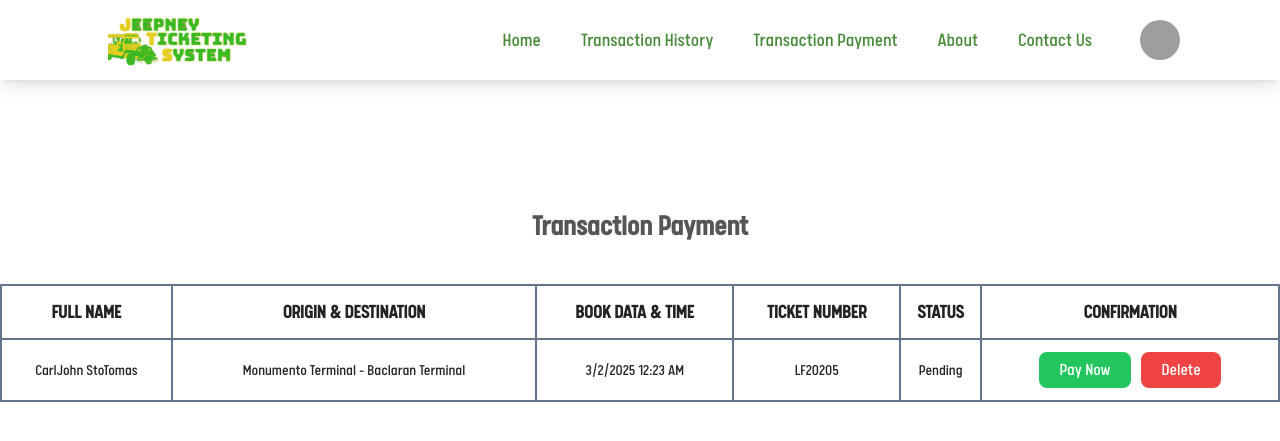
After one commit to CodeWithRibo/JeepneyTicketingSystem, a PHP site: page /public/include/transaction_payment.php in a window 1280 px wide. The commit adds this page. Shown: the top 441 px of the page. Run offline with PHP 8.4, Linux system fonts and the light colour scheme; style sheets or scripts are compiled from the project's sources; grey boxes are pictures that could not be loaded.

Commit message:
adding file & progress payment transaction

```diff
--- /dev/null
+++ b/public/Include/transaction_payment.php
@@ -0,0 +1,111 @@
+<!DOCTYPE html>
+<html lang="en">
+<head>
+    <meta charset="UTF-8">
+    <meta name="viewport" content="width=device-width, initial-scale=1.0">
+    <title>Transaction Payment</title>
+    <link rel="stylesheet" href="/jts/src/output.css" />
+    <link rel="stylesheet" href="/jts/src/input.css" />
+    <link rel="stylesheet" href="/jts/src/plugin.css" />
+    <link rel="stylesheet" href="/jts/src/custom.css">
+</head>
+<body class="bg-white font-sanscalp">
+      <!-- Header section -->
+      <header>
+      <!-- Desktop Design -->
+      <div class="static left-0 right-0 top-0 z-10 flex h-20  items-center justify-between bg-white shadow-lg sm:px-5 md:fixed md:px-10 lg:px-20">
+        <div class="flex w-full items-center justify-center md:w-auto">
+          <span class="mx-2">
+            <img class="h-[70px] w-[230px] object-cover px-5" src="/jts/image/main_logo.png" alt="JTS logo" />
+          </span>
+          </span>
+        </div>
+        <div class="navbar items-center justify-between ">
+          <div class=" md:flex-none lg:flex-1"></div>
+          <div class="flex-none gap-2">
+            <div class="hidden lg:block px-5">
+              <span class="flex gap-10 transition-all">
+                <span class="text-primary duration-300 ease-in hover:text-[#e6ce20] md:text-sm lg:text-xl"><a href="home_page.php">Home</a></span>
+                <span class="text-primary duration-300 ease-in hover:text-[#e6ce20] md:text-sm lg:text-xl"><a href="#">Transaction History</a></span>
+                <span class="text-primary duration-300 ease-in hover:text-[#e6ce20] md:text-sm lg:text-xl"><a href="transaction_payment.php">Transaction Payment</a></span>
+                <span class="text-primary duration-300 ease-in hover:text-[#e6ce20] md:text-sm lg:text-xl"><a href="home_page.php #about">About</a></span>
+                <span class="text-primary duration-300 ease-in hover:text-[#e6ce20] md:text-sm lg:text-xl"><a href="home_page.php #contact">Contact Us</a></span>
+              </span>
+            </div>
+            <div class="dropdown dropdown-end flex items-center justify-center">
+              <div>      <!-- Mobile Design Header Icon -->
+                <span class="mx-2">
+                  <svg class="size-6 cursor-pointer transition-all duration-300 ease-out hover:text-[#e6ce20] lg:hidden" id="hamburger-menu" xmlns="http://www.w3.org/2000/svg" fill="none" viewBox="0 0 24 24" stroke-width="1.5" stroke="currentColor">
+                    <path stroke-linecap="round" stroke-linejoin="round" d="M3.75 6.75h16.5M3.75 12h16.5m-16.5 5.25h16.5" />
+                  </svg>
+                </div>
+              <div tabindex="0" role="button" class="btn btn-ghost btn-circle avatar">
+                <div class="w-10 rounded-full">
+                  <img
+                    alt="Tailwind CSS Navbar component"
+                    src="/jts/image/navbar_pfp.JPG" />
+                </div>
+              </div>
+              <div>
+                <ul
+                tabindex="0"
+                class="menu menu-sm dropdown-content  rounded-box z-[1] mt-3 w-52 p-2 shadow-lg bg-white">
+                <li>
+                  <a class="justify-between">
+                    Profile
+                    <span class="badge">New</span>
+                  </a>
+                </li>
+                <li><a>Settings</a></li>
+                <li><a href="../Logout/logout_destroy.php">Logout</a></li>
+              </ul>
+              </div>
+            </div>
+            <div>
+            </div>
+          </div>
+        </div>
+      </div>
+      <!-- Mobile Design Header -->
+       <div class="pt-0 md:pt-20">
+       <div class="grid hidden grid-rows-5 justify-center gap-6 border-2 bg-white text-center shadow-lg transition-all lg:hidden " id="mobile-menu">
+        <span class="pt-3 text-primary duration-300 ease-in hover:text-[#e6ce20] text-base md:font-semibold "><a href="home_page.php">Home</a></span>
+        <span class="text-primary duration-300 ease-in hover:text-[#e6ce20] text-base md:font-semibold "><a href="#">Transaction History</a></span>
+        <span class="text-primary duration-300 ease-in hover:text-[#e6ce20] text-base md:font-semibold "><a href="transaction_payment.php">Transaction Payment</a></span>
+        <span class="text-primary duration-300 ease-in hover:text-[#e6ce20] text-base md:font-semibold "><a href="home_page.php #about">About</a></span>
+        <span class="text-primary duration-300 ease-in hover:text-[#e6ce20] text-base md:font-semibold "><a href="home_page.php #contact">Contact Us</a></span>
+      </div>
+       </div>
+    </header>
+    <!-- End Header section -->
+     <!-- TRANSACTION PAYMENT -->
+      <section class="main_container">
+            <div class="pt-32">
+                <div class="flex flex-col items-center justify-center pb-10">
+                <h1 class="text-2xl font-semibold text-textColor md:text-3xl">Transaction Payment</h1>
+                </div>
+                <table class="table-auto w-full text-center border-collapse border-2 border-slate-500">
+                    <tr class="border-slate-500 border-2">
+                        <th class="py-3 text-xl border-slate-500 border-2">FULL NAME</th>
+                        <th class="py-3 text-xl border-slate-500 border-2">ORIGIN & DESTINATION</th>
+                        <th class="py-3 text-xl border-slate-500 border-2">BOOK DATA & TIME</th>
+                        <th class="py-3 text-xl border-slate-500 border-2">TICKET NUMBER</th>
+                        <th class="py-3 text-xl border-slate-500 border-2">STATUS</th>
+                        <th class="py-3 text-xl border-slate-500 border-2">CONFIRMATION</th>
+                    </tr>
+                    <tr class="border-slate-500 border-2">
+                        <td class=" py-3 border-slate-500 border-2 ">CarlJohn StoTomas</td>
+                        <td class=" py-3 border-slate-500 border-2 ">Monumento Terminal - Baclaran Terminal</td>
+                        <td class=" py-3 border-slate-500 border-2 ">3/2/2025 12:23 AM</td>
+                        <td class=" py-3 border-slate-500 border-2 ">LF20205</td>
+                        <td class=" py-3 border-slate-500 border-2 ">Pending</td>
+                        <td class=" py-3">
+                            <button class=" mr-2 py-1 px-5 bg-green-500 hover:bg-green-800 rounded-lg cursor-pointer hover:opacity-80 transition duration-300 text-white text-lg ">Pay Now</button>
+                            <button class=" py-1 px-5 bg-red-500 hover:bg-red-800 rounded-lg cursor-pointer hover:opacity-80 transition duration-300 text-white text-lg ">Delete</button>
+                        </td>
+                    </tr>
+                </table>
+            </div>
+      </section>
+</body>
+</html>
```
Also changed, not shown: public/Include/buy_ticket.php (+4 -4 lines).
